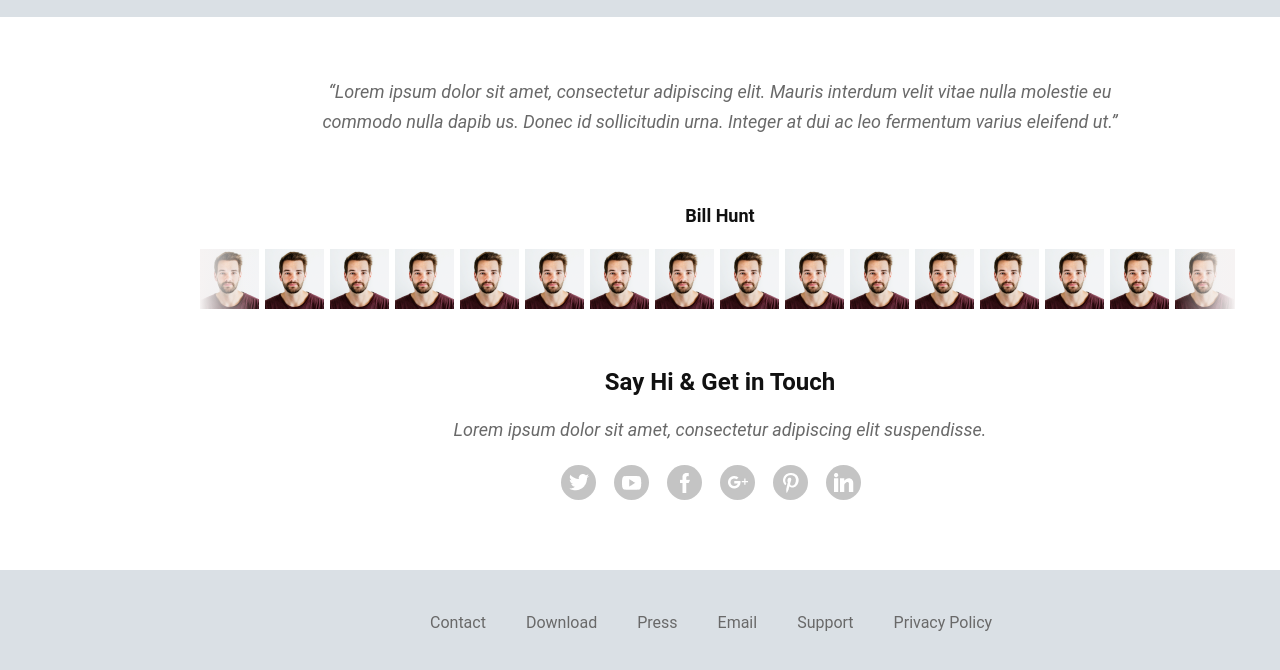
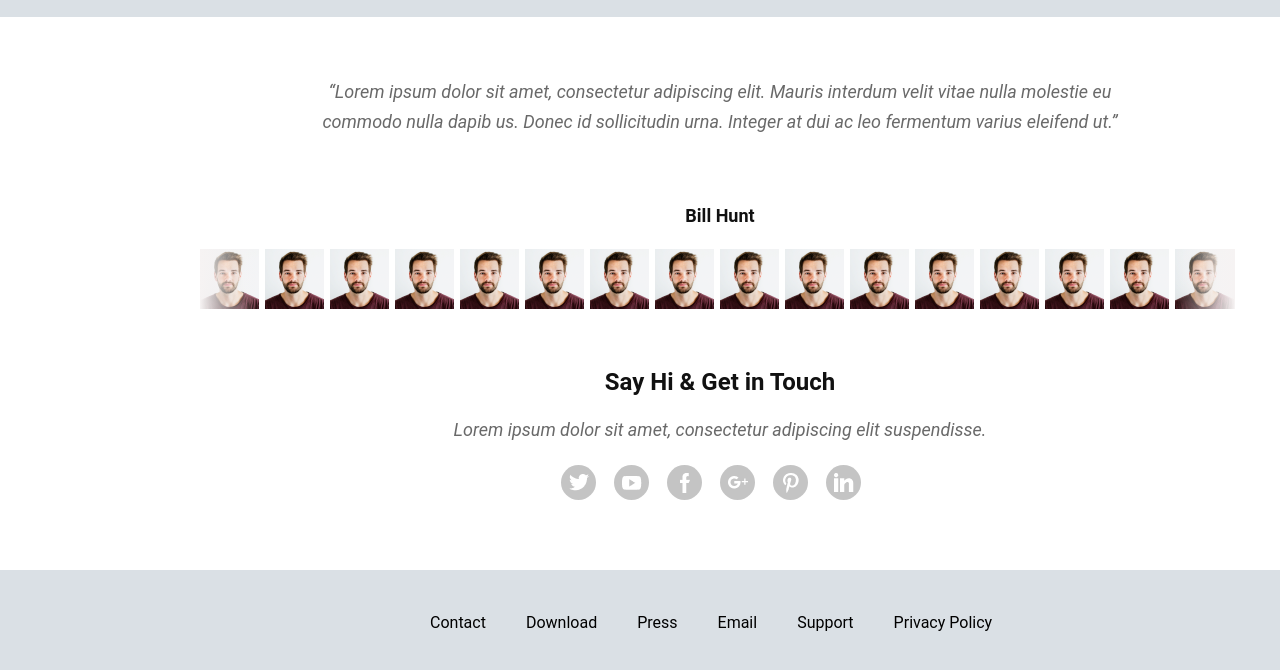
Before and after one commit to IlliaZaichuk/work, a plain HTML site: page index.html in a window 1280 px wide. Shown: the part 2034-2704 px from the top of the page. Drawn offline with Linux system fonts and the light colour scheme.

Commit message:
update pages

```diff
--- a/index.html
+++ b/index.html
@@ -118,12 +118,12 @@
     </section>
     <section class="links">
         <ul class="links-list">
-            <li class="links-item"><a href=""></a>Contact</li>
-            <li class="links-item">Download</li>
-            <li class="links-item">Press</li>
-            <li class="links-item">Email</li>
-            <li class="links-item">Support</li>
-            <li class="links-item">Privacy Policy</li>
+            <li class="links-item"><a href="contact.html">Contact</a></li>
+            <li class="links-item"><a href="download.html">Download</a></li>
+            <li class="links-item"><a href="press.html">Press</a></li>
+            <li class="links-item"><a href="email.html">Email</a></li>
+            <li class="links-item"><a href="support.html">Support</a></li>
+            <li class="links-item"><a href="privatpolicy.html">Privacy Policy</a></li>
         </ul>
     </section>
 </body>
--- a/style.css
+++ b/style.css
@@ -3,7 +3,10 @@
     padding: 0;
     background-repeat: no-repeat;
 }
-
+a {
+    text-decoration:none;
+    color: #000000;
+}
 .head {
     background-image: url(/img/background.jpg);
     background-size: 100% 100%;
```
Also changed, not shown: contact.html (+1 -1 lines), download.html (+1 -1 lines), email.html (+1 -1 lines), press.html (+1 -1 lines), support.html (+1 -1 lines).
